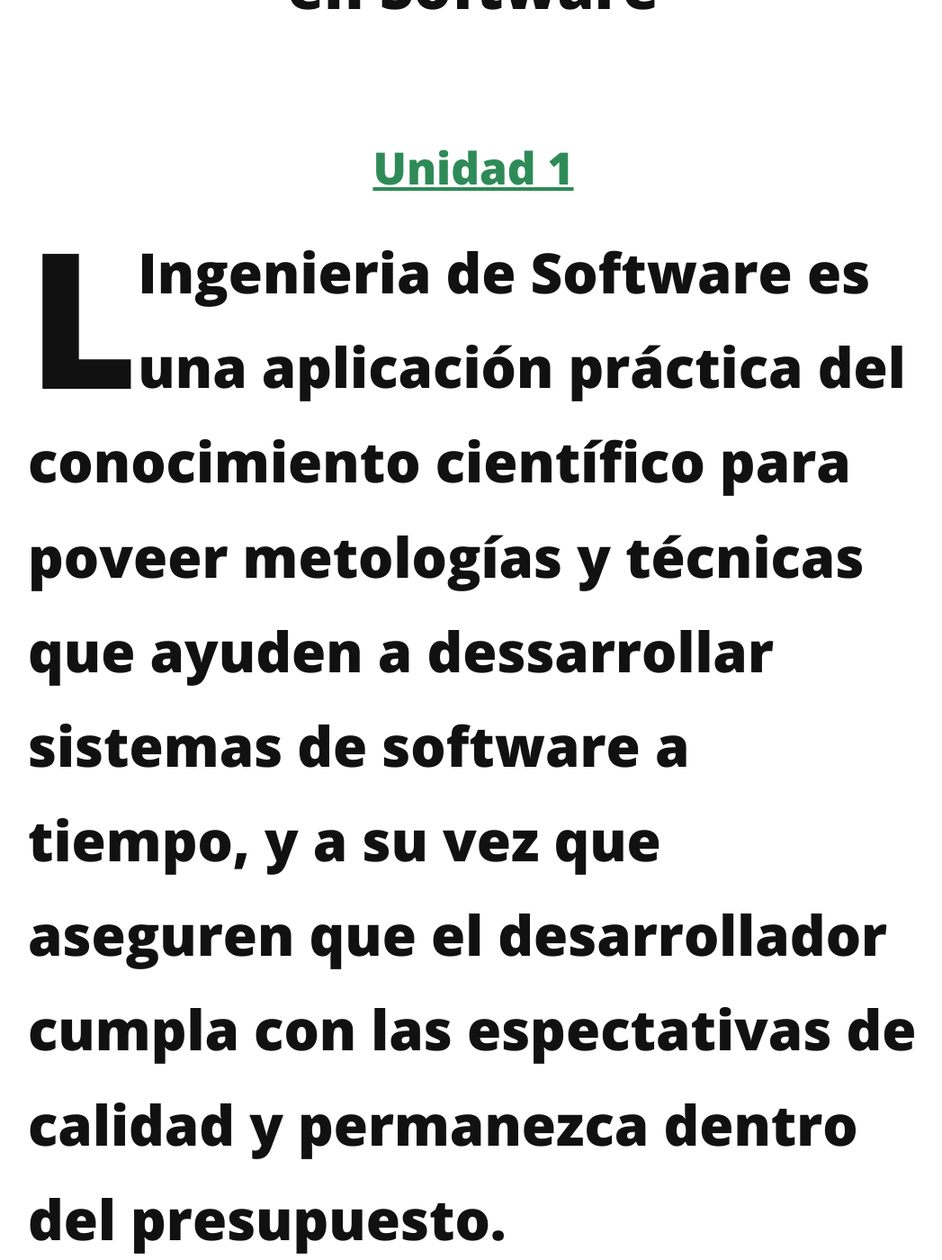
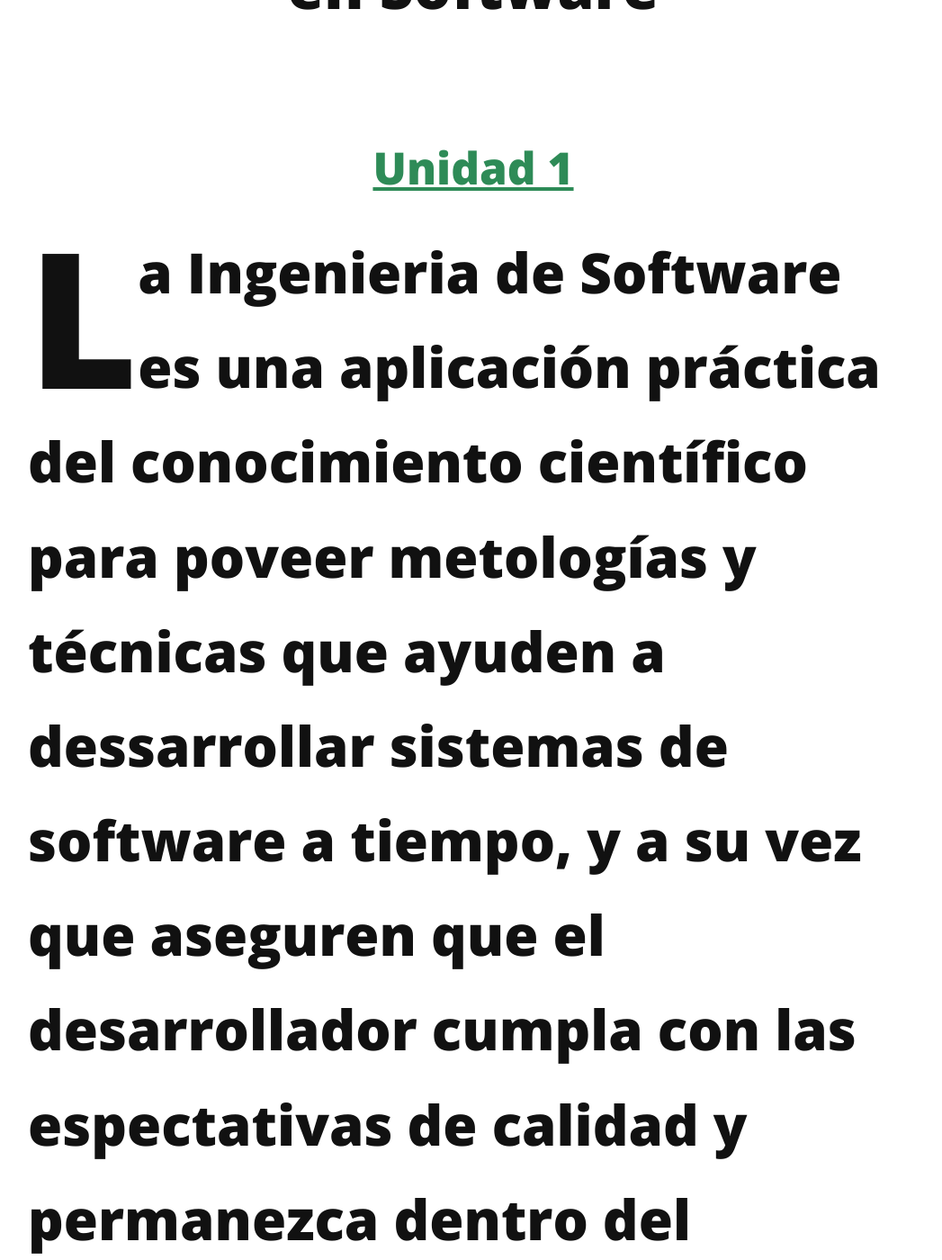
Before and after one commit to BlogdeLenguaje/BlogdeLenguaje.github.io, a Jekyll site: the page built from about.md, in a window 1280 px wide and 1400 px high, scrolled down 481 px. Shown: the whole window at 90% size, without its empty margins (114-1161 px from the left). Built offline with Jekyll 4.4.1, drawn with Linux system fonts in a browser that asks for light colours; nearby versions of some CDN libraries; some of the changed text lies outside the part shown.

Commit message:
Update about.md

```diff
--- a/about.md
+++ b/about.md
@@ -23,7 +23,7 @@ title: Unidades
     {% endif %}
  <h2>
  <center><a href="https://luisvargasp.github.io/blog/Unidad-1/">Unidad 1</a><br></center>
- <p aling="justify"><p class="intro"><span class="dropcap">L</span> Ingenieria de Software es una aplicación práctica del conocimiento científico para poveer metologías y técnicas que ayuden a dessarrollar sistemas de software a tiempo, y a su vez que aseguren que el desarrollador cumpla con las espectativas de calidad y permanezca dentro del presupuesto.</p>
+ <p aling="justify"><p class="intro"><span class="dropcap">L</span>a Ingenieria de Software es una aplicación práctica del conocimiento científico para poveer metologías y técnicas que ayuden a dessarrollar sistemas de software a tiempo, y a su vez que aseguren que el desarrollador cumpla con las espectativas de calidad y permanezca dentro del presupuesto.</p>
  <center><a href="https://luisvargasp.github.io/blog/Unidad-2/">Unidad 2</a></center>
  <p aling="justify"><p class="intro"><span class="dropcap">U</span>n conjunto estructurado de actividades necesarias para desarrollar un sistema de software.<br></p>
  </h2>
```
